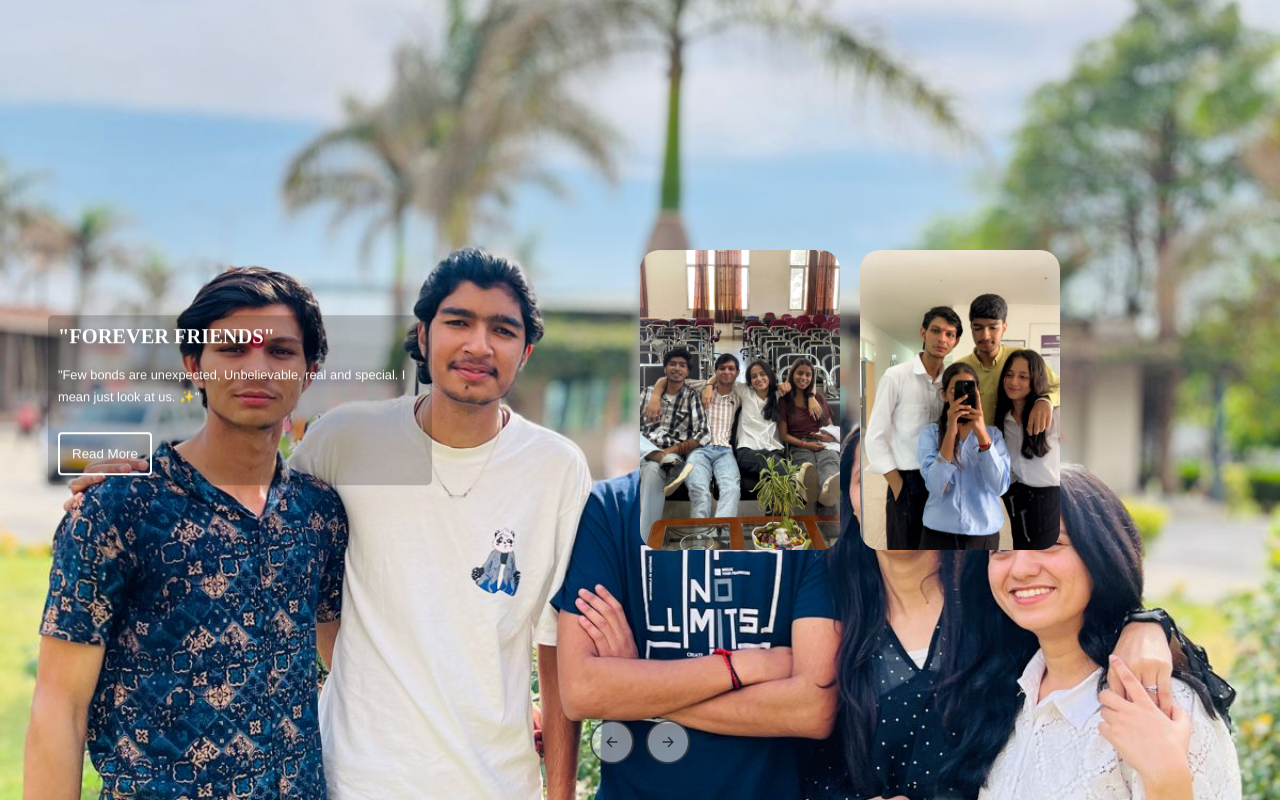
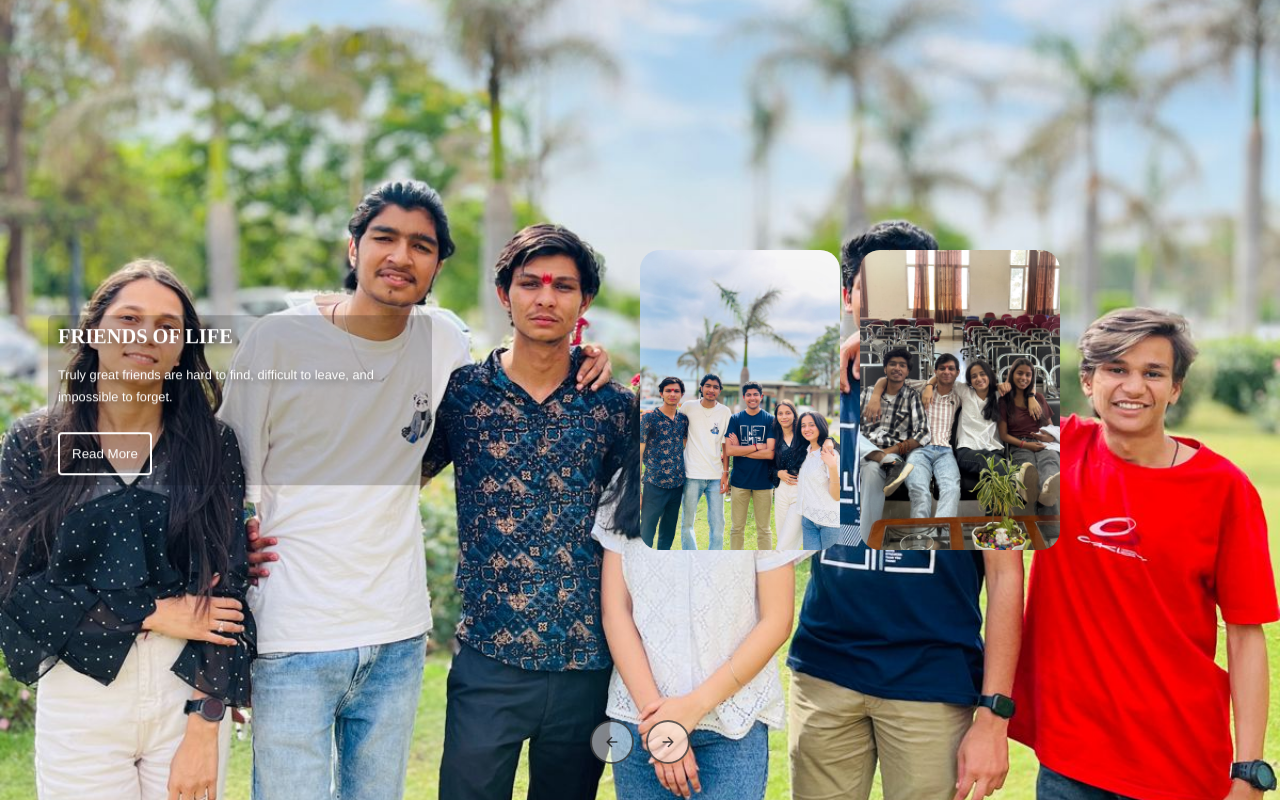
Before and after one commit to Ankushvashisth/friend-s-, a plain HTML site: page index.html in a window 1280 px wide. Both pictures are taken after a click on the element 612 px from the left and 742 px from the top of the page. Drawn offline with nearby package versions, Linux system fonts and the light colour scheme.

Commit message:
Add files via upload

```diff
--- a/index.html
+++ b/index.html
@@ -120,6 +120,7 @@
           padding: 0.75rem;
           border-radius: 50%;
           cursor: pointer;
+          transition: background-color 0.3s ease;
 
           &:hover {
             background-color: rgba(255,255,255,0.3);
--- a/script.js
+++ b/script.js
@@ -2,7 +2,14 @@ const slider = document.querySelector('.slider');
 
 function activate(e) {
   const items = document.querySelectorAll('.item');
-  e.target.matches('.next') && slider.append(items[0]);
-  e.target.matches('.prev') && slider.append(items[items.ngth -1]);
+  // Check if the clicked element is the 'next' or 'prev' button
+  if (e.target.matches('.next')) {
+    slider.append(items[0]); // Move the first item to the end
+  }
+  else if (e.target.matches('.prev')) {
+    slider.prepend(items[items.length - 1]); // Move the last item to the beginning
+  }
 }
-document.addEventListener('click',activate,false);
+
+// Attach the event listener to the document
+document.addEventListener('click', activate, false);
```
